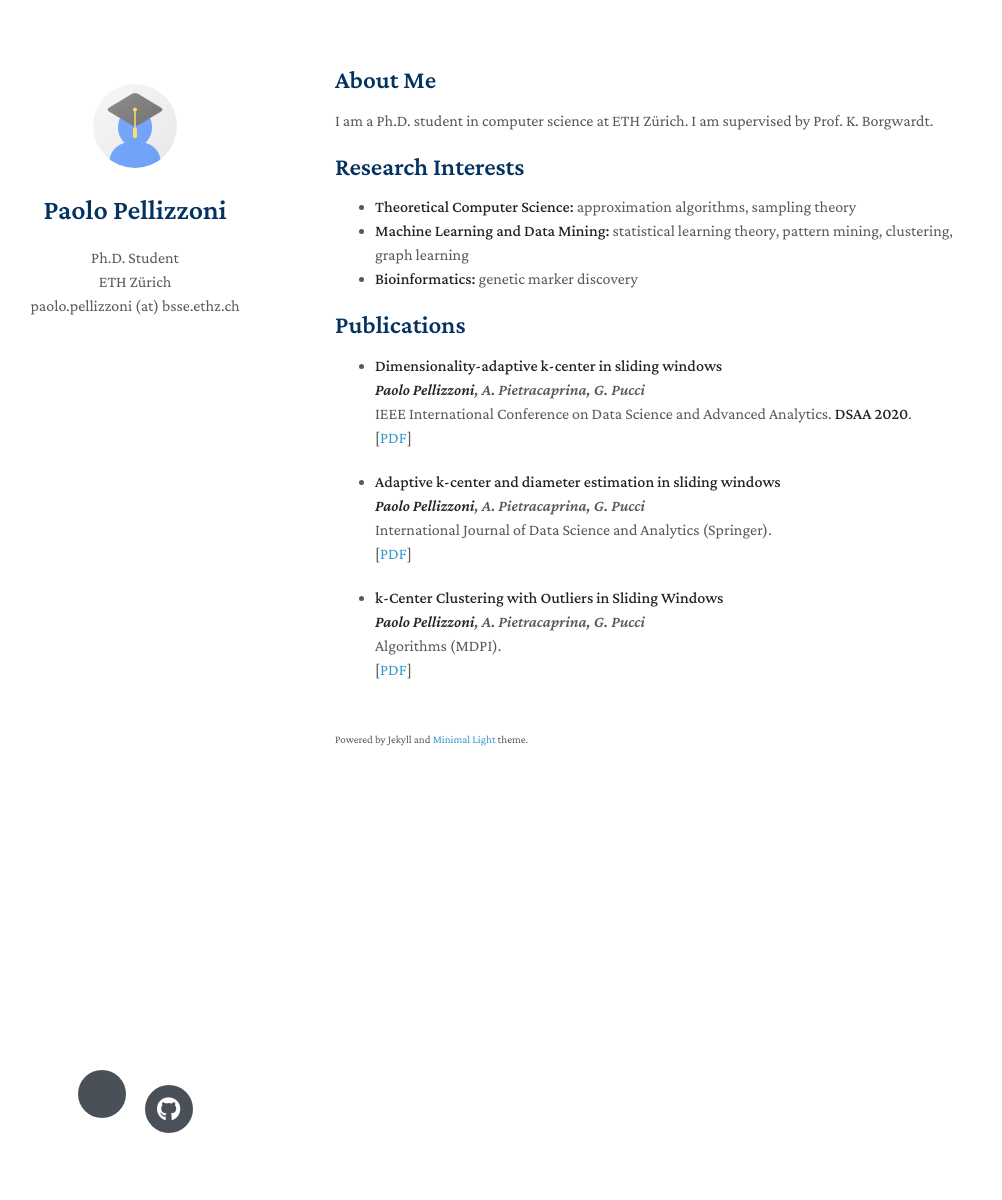
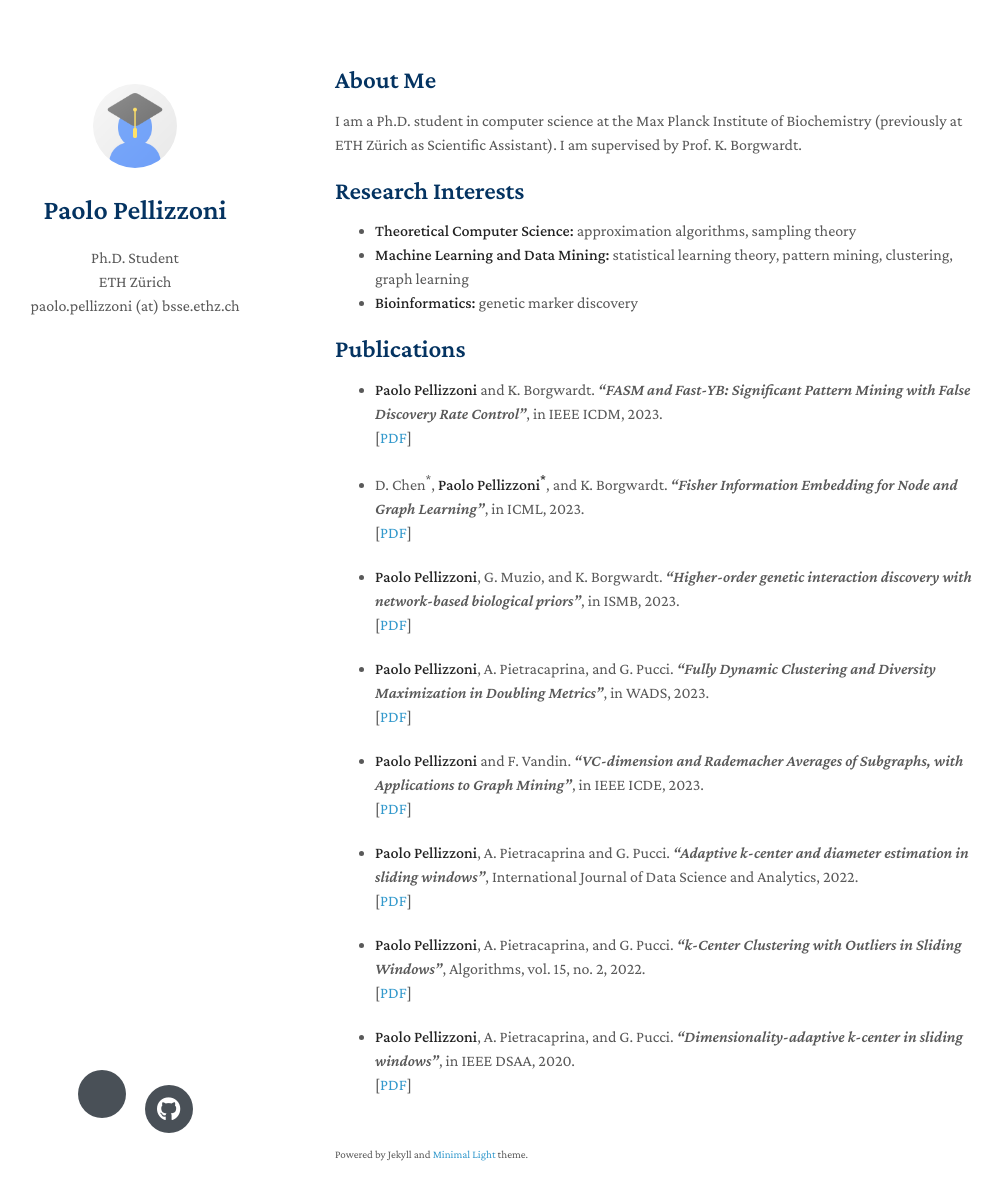
Before and after one commit to PaoloPellizzoni/paolopellizzoni.github.io, a Jekyll site: the page built from index.md, in a window 1280 px wide and 1235 px high. Shown: the top 1200 px of the window, without its empty margins (135-1137 px from the left). Built offline with Jekyll 4.4.1, drawn with Linux system fonts in a browser that asks for light colours; nearby versions of some CDN libraries; a style sheet for code colours, icons or effects is not loaded; our own code applies the rules of GitHub Pages for plain Markdown files.

Commit message:
Update index.md

```diff
--- a/index.md
+++ b/index.md
@@ -4,7 +4,7 @@ layout: homepage
 
 ## About Me
 
-I am a Ph.D. student in computer science at ETH Zürich. I am supervised by Prof. K. Borgwardt.
+I am a Ph.D. student in computer science at the Max Planck Institute of Biochemistry (previously at ETH Zürich as Scientific Assistant). I am supervised by Prof. K. Borgwardt.
 
 ## Research Interests
 
@@ -15,17 +15,34 @@ I am a Ph.D. student in computer science at ETH Zürich. I am supervised by Prof
 
 ## Publications
 
-- **Dimensionality-adaptive k-center in sliding windows** <br>
-  _**Paolo Pellizzoni**, A. Pietracaprina, G. Pucci_ <br>
-  IEEE International Conference on Data Science and Advanced Analytics. **DSAA 2020**. <br>
-  [[PDF](https://ieeexplore.ieee.org/abstract/document/9260003)]
+- **Paolo Pellizzoni** and K. Borgwardt. _"FASM and Fast-YB: Significant Pattern Mining with False
+Discovery Rate Control"_, in IEEE ICDM, 2023. <br>
+  [[PDF]()]
 
- - **Adaptive k-center and diameter estimation in sliding windows** <br>
-  _**Paolo Pellizzoni**, A. Pietracaprina, G. Pucci_ <br>
-  International Journal of Data Science and Analytics (Springer). <br>
+- D. Chen<sup>\*</sup>, **Paolo Pellizzoni<sup>\*</sup>**, and K. Borgwardt. _“Fisher Information Embedding for Node and
+Graph Learning”_, in ICML, 2023. <br>
+  [[PDF]()]
+
+- **Paolo Pellizzoni**, G. Muzio, and K. Borgwardt. _“Higher-order genetic interaction discovery with
+network-based biological priors”_, in ISMB, 2023. <br>
+  [[PDF]()]
+
+- **Paolo Pellizzoni**, A. Pietracaprina, and G. Pucci. _"Fully Dynamic Clustering and Diversity
+Maximization in Doubling Metrics"_, in WADS, 2023. <br>
+  [[PDF]()]
+
+- **Paolo Pellizzoni** and F. Vandin. _“VC-dimension and Rademacher Averages of Subgraphs, with
+Applications to Graph Mining”_, in IEEE ICDE, 2023. <br>
+  [[PDF]()]
+
+- **Paolo Pellizzoni**, A. Pietracaprina and G. Pucci. _"Adaptive k-center and diameter estimation in sliding windows"_,
+  International Journal of Data Science and Analytics, 2022. <br>
   [[PDF](https://link.springer.com/article/10.1007/s41060-022-00318-z)]
 
-- **k-Center Clustering with Outliers in Sliding Windows** <br>
-  _**Paolo Pellizzoni**, A. Pietracaprina, G. Pucci_ <br>
-  Algorithms (MDPI). <br>
+- **Paolo Pellizzoni**, A. Pietracaprina, and G. Pucci. _"k-Center Clustering with Outliers in Sliding Windows"_,
+  Algorithms, vol. 15, no. 2, 2022. <br>
   [[PDF](https://www.mdpi.com/1999-4893/15/2/52)]
+
+- **Paolo Pellizzoni**, A. Pietracaprina, and G. Pucci. _"Dimensionality-adaptive k-center in sliding windows"_,
+  in IEEE DSAA, 2020. <br>
+  [[PDF](https://ieeexplore.ieee.org/abstract/document/9260003)]
```
